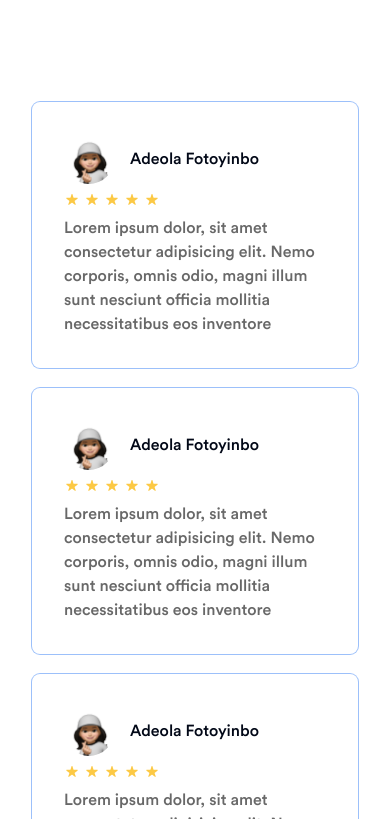
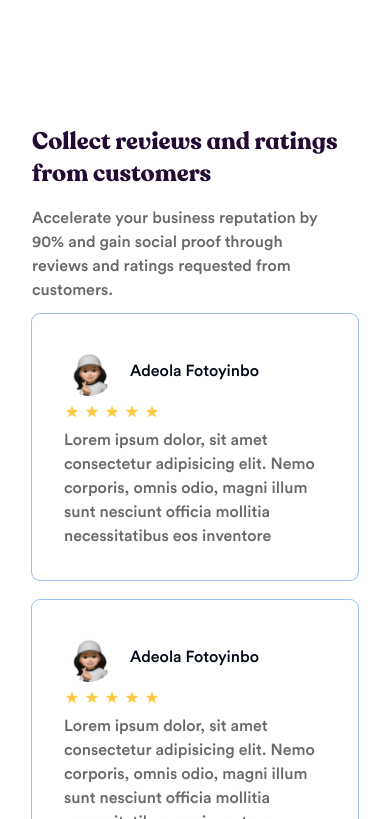
Before and after one commit to TEECOD3/Dutiful, a Next.js app: page / in a window 390 px wide. Shown: the part 765-1584 px from the top of the page. Built offline with nearby package versions, Linux system fonts and the light colour scheme.

Commit message:
feat: complete home page

```diff
--- a/app/(home)/_components/reviews_ratings-section.tsx
+++ b/app/(home)/_components/reviews_ratings-section.tsx
@@ -19,7 +19,7 @@ const Reviews = (props: Props) => {
         />
       </div>
 
-      <div className="w-full flex gap-y-3 flex-col lg:absolute top-0 left-0 ">
+      <div className="w-full flex gap-y-3 flex-col-reverse lg:absolute top-0 left-0 ">
         <div className="w-full lg:w-[60%] lg:absolute lg:top-20 lg:h-[500px] max-lg:space-y-5">
           <div className="lg:absolute top-0 left-0 z-[2] lg:-rotate-12">
             <Reviewcard />
```
